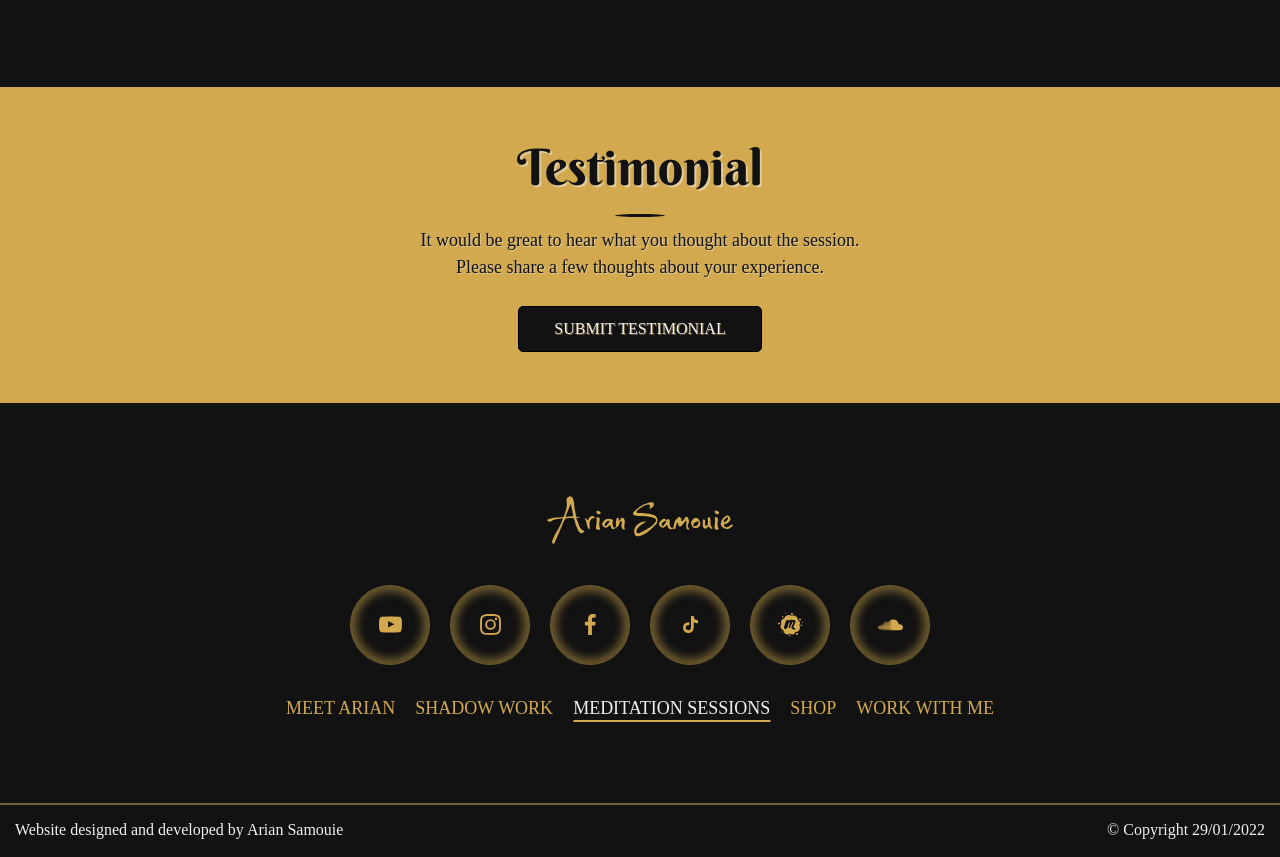
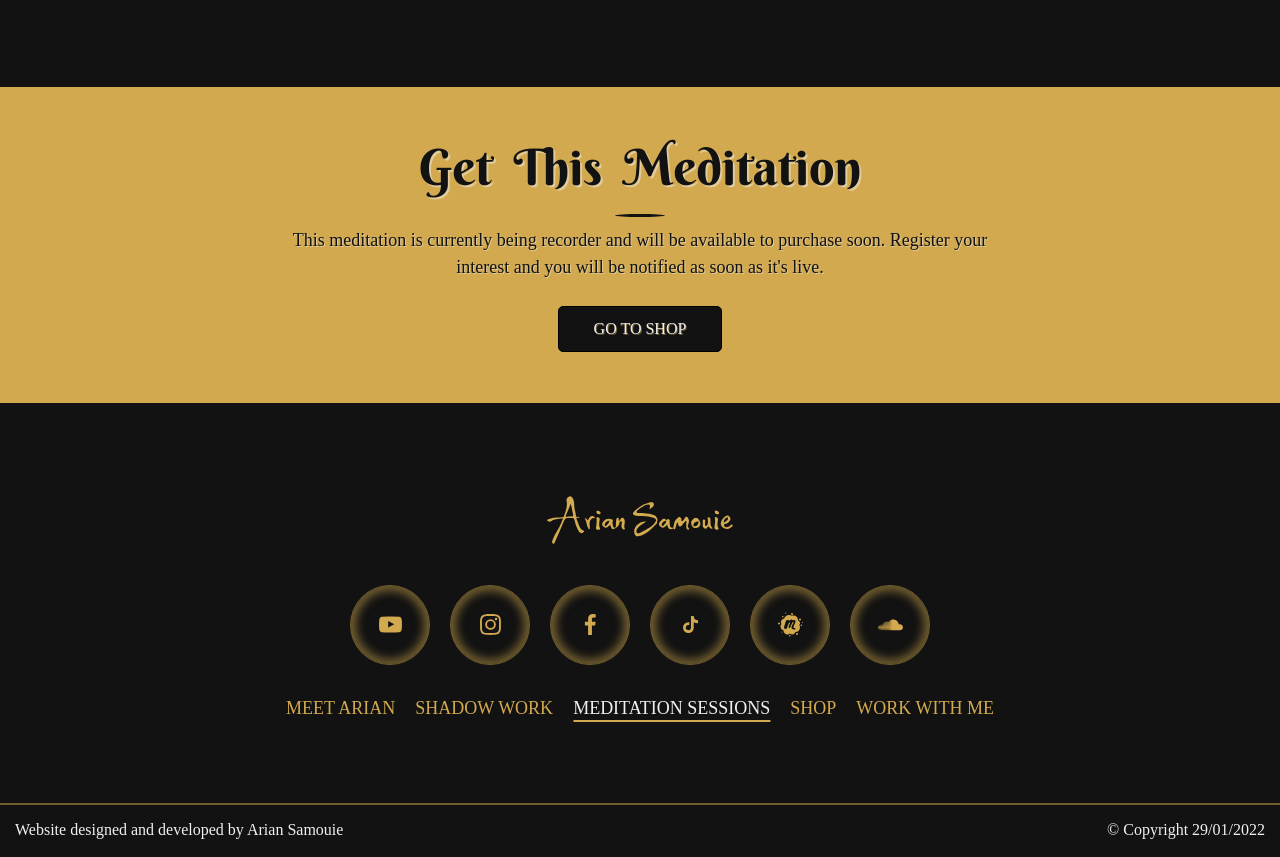
Before and after one commit to ariansamouiehome/life-coaching, a Next.js app: page /meditation-sessions in a window 1280 px wide. Shown: the part 2280-3137 px from the top of the page. Built offline with nearby package versions, Linux system fonts and the light colour scheme; a web font is replaced by a local one.

Commit message:
changed meditation page info

```diff
--- a/containers/Meditation/index.jsx
+++ b/containers/Meditation/index.jsx
@@ -74,11 +74,11 @@ const Meditation = () => {
 
             <FullWidthInfo
                 hTag={3}
-                title="Testimonial"
-                description="It would be great to hear what you thought about the session.<br /> Please share a few thoughts about your experience."
+                title="Get This Meditation"
+                description="This meditation is currently being recorder and will be available to purchase soon. Register your interest and you will be notified as soon as it's live."
                 cta_show
-                cta_onClick={() => setTestimonialState(true)}
-                cta_text="Submit Testimonial"
+                cta_href="/shop"
+                cta_text="Go To Shop"
                 headingLine
             />
         </>
```
